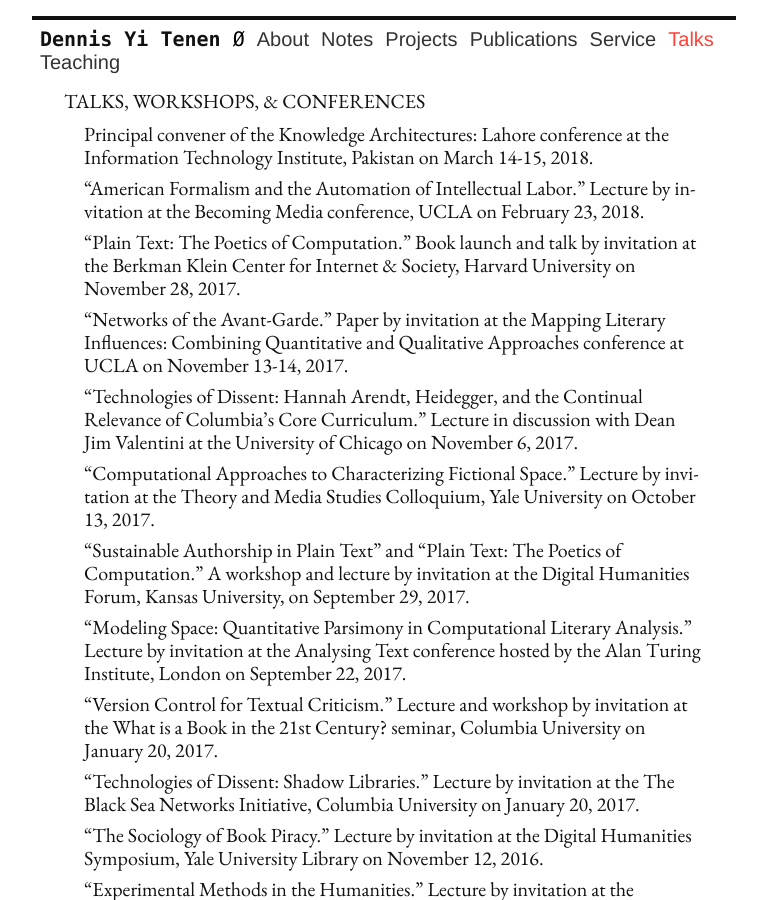
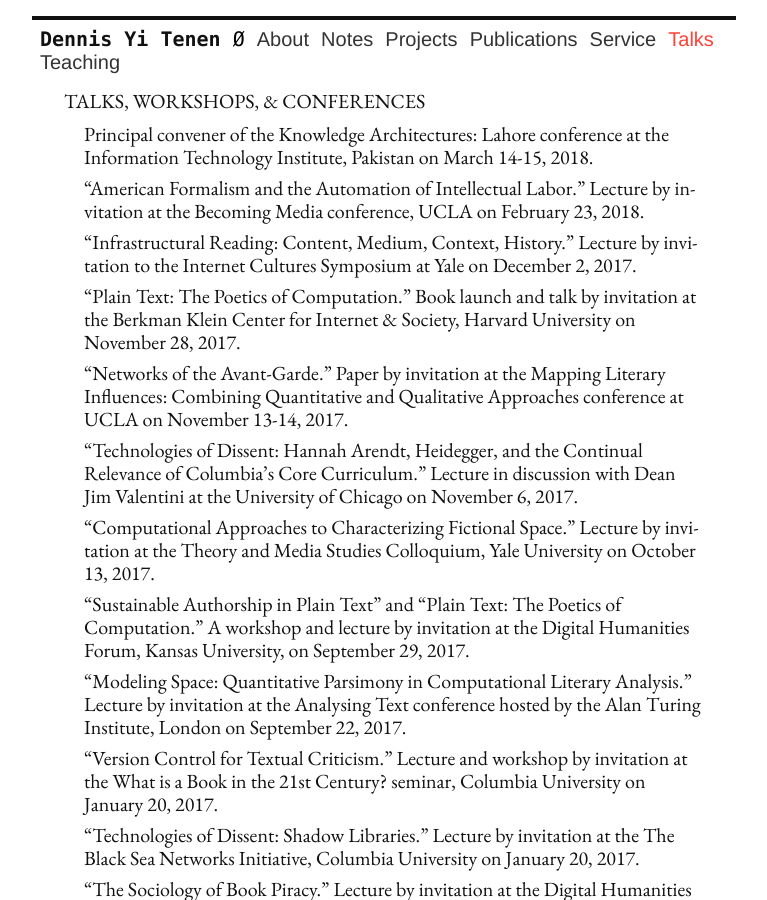
Before and after one commit to denten/denten.github.io, a Jekyll site: the page built from _pages/talks.md, in a window 1280 px wide and 900 px high. Shown: the whole window, without its empty margins (256-1023 px from the left). Built offline with Jekyll 4.4.1, drawn with Linux system fonts in a browser that asks for light colours; nearby versions of some CDN libraries; library files that are not in the unit come from our copies.

Commit message:
update yale talk

```diff
--- a/_includes/CV/06-talks.md
+++ b/_includes/CV/06-talks.md
@@ -5,6 +5,8 @@
   Information Technology Institute, Pakistan on March 14-15, 2018.
 - "American Formalism and the Automation of Intellectual Labor." Lecture by
   invitation at the Becoming Media conference, UCLA on February 23, 2018.
+- "Infrastructural Reading: Content, Medium, Context, History." Lecture by
+invitation to the Internet Cultures Symposium at Yale on December 2, 2017.
 - "Plain Text: The Poetics of Computation." Book launch and talk by invitation
   at the Berkman Klein Center for Internet & Society, Harvard University on
 November 28, 2017.
```
